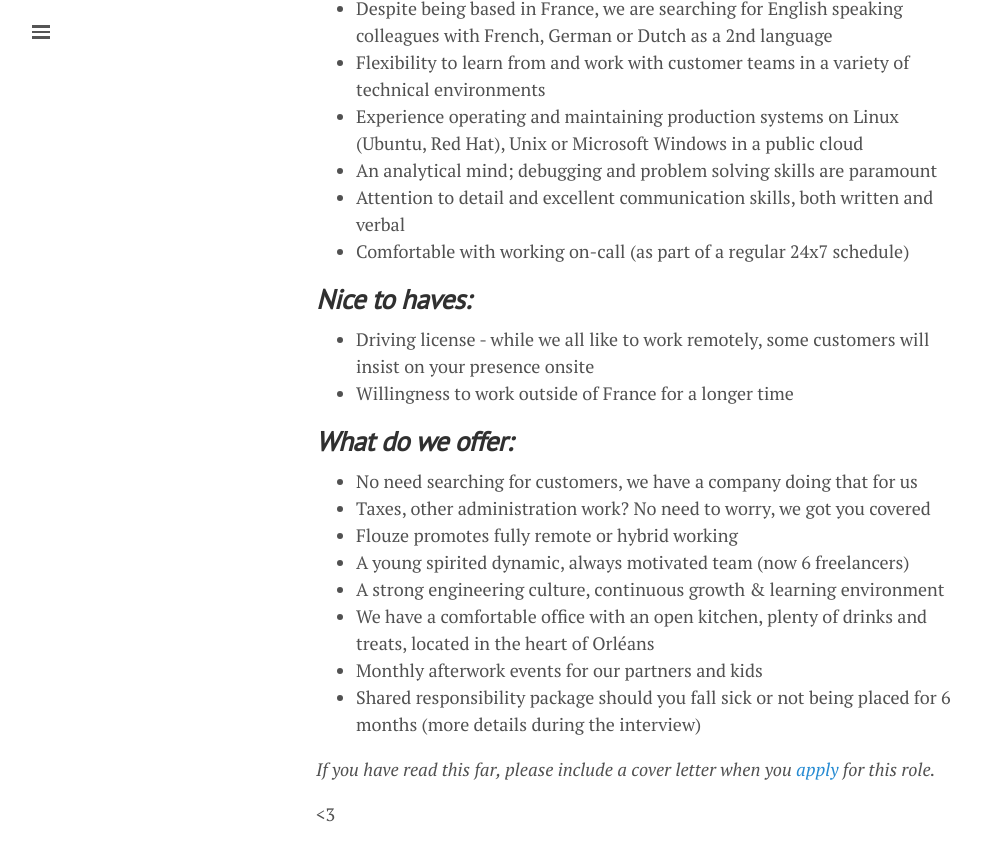
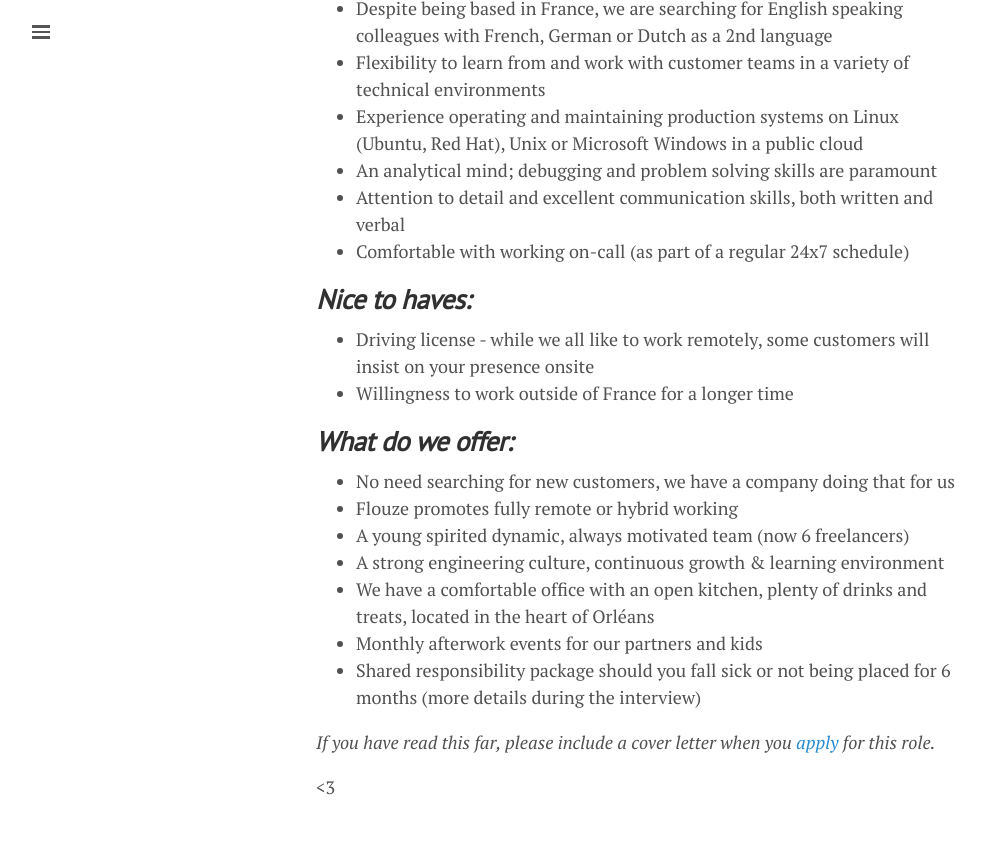
Before and after one commit to lgeurts/lgeurts.github.io, a Jekyll site: the page built from APPLICATION_FORM.md, in a window 1280 px wide and 900 px high, scrolled down 2267 px. Shown: the top 861 px of the window, without its empty margins (0-985 px from the left). Built offline with Jekyll 4.4.1, drawn with Linux system fonts in a browser that asks for light colours; nearby versions of some CDN libraries; our own code applies the rules of GitHub Pages for plain Markdown files.

Commit message:
Update APPLICATION_FORM.md

```diff
--- a/APPLICATION_FORM.md
+++ b/APPLICATION_FORM.md
@@ -70,8 +70,7 @@
 - Willingness to work outside of France for a longer time
 
 ## ***What do we offer:***
-- No need searching for customers, we have a company doing that for us
-- Taxes, other administration work? No need to worry, we got you covered
+- No need searching for new customers, we have a company doing that for us
 - Flouze promotes fully remote or hybrid working
 - A young spirited dynamic, always motivated team (now 6 freelancers)
 - A strong engineering culture, continuous growth & learning environment
```
